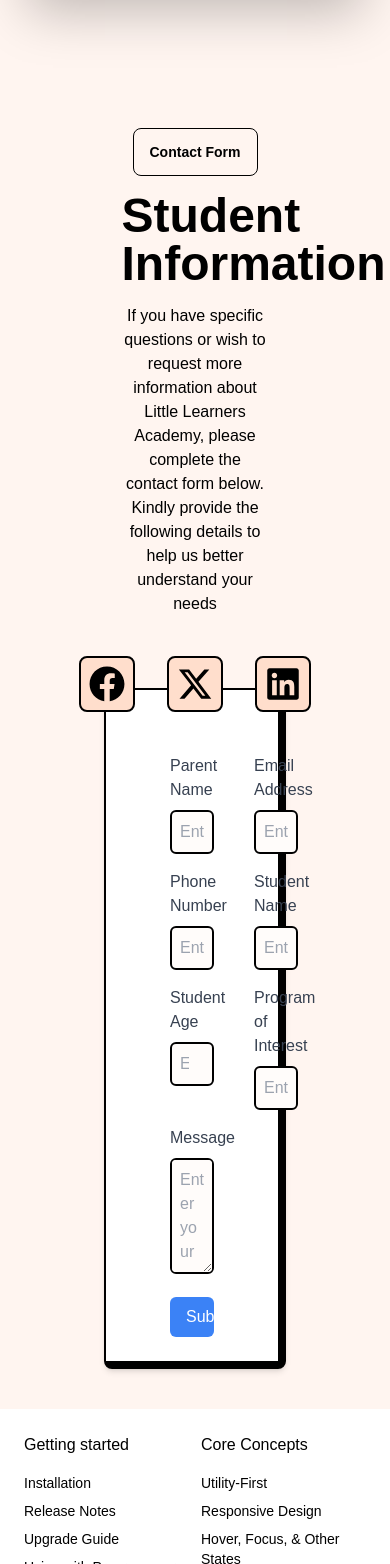
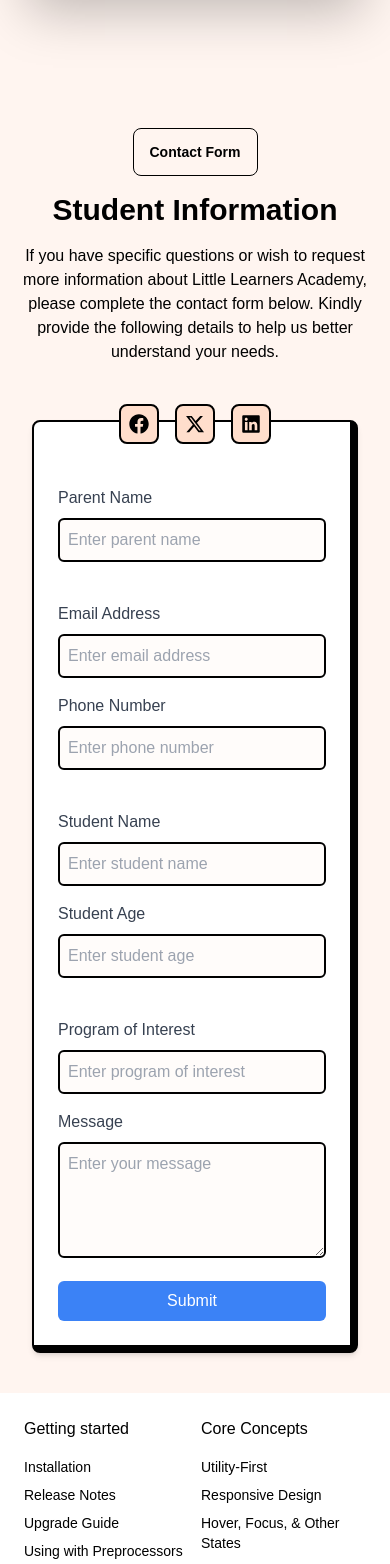
Before and after one commit to sharif57/next-school, a Next.js app: page /contact in a window 390 px wide. Shown: the part 1004-2568 px from the top of the page. Built offline with nearby package versions, Linux system fonts and the light colour scheme.

Commit message:
contact section responsive done

```diff
--- a/app/components/Information.jsx
+++ b/app/components/Information.jsx
@@ -2,36 +2,37 @@ import { FaFacebook, FaLinkedin } from "react-icons/fa";
 import { FaXTwitter } from "react-icons/fa6";
 
 const Information = () => {
-    return <div className="mt-[130px] px-8 text-black">
-
-
-        <div className="w-1/2 mx-auto text-center space-y-4 ">
-            <p className="btn btn-outline text-black font-semibold">
-                Contact Form            </p>
-            <h1 className="text-5xl font-bold">Student Information</h1>
+    return <div className="mt-[130px] lg:px-8 text-black">
+        {/* Header Section */}
+        <div className="lg:w-1/2 mx-auto text-center space-y-4">
+            <p className="btn btn-outline text-black font-semibold">Contact Form</p>
+            <h1 className="text-3xl lg:text-5xl font-bold">Student Information</h1>
             <p>
-                If you have specific questions or wish to request more information about Little Learners Academy, please complete the contact form below. Kindly provide the following details to help us better understand your needs
+                If you have specific questions or wish to request more information about Little Learners Academy, please complete the contact form below. Kindly provide the following details to help us better understand your needs.
             </p>
         </div>
 
-
-        <div className="text-2xl font-bold  text-center relative -mb-6 mt-10 flex flex-row justify-center">
-            <div className="flex flex-row gap-8">
-                <FaFacebook className="size-14 border-2 border-black p-2 bg-[#ffdecc]  rounded-lg" />
-                <FaXTwitter className="size-14 border-2 border-black p-2 bg-[#ffdecc]  rounded-lg" />
-                <FaLinkedin className="size-14 border-2 border-black p-2 bg-[#ffdecc]  rounded-lg" />
+        {/* Social Media Icons */}
+        <div className="text-2xl font-bold text-center relative -mb-6 mt-10">
+            <div className="flex justify-center gap-4 lg:gap-8">
+                <FaFacebook className="size-10 lg:size-14 border-2 border-black p-2 bg-[#ffdecc] rounded-lg" />
+                <FaXTwitter className="size-10 lg:size-14 border-2 border-black p-2 bg-[#ffdecc] rounded-lg" />
+                <FaLinkedin className="size-10 lg:size-14 border-2 border-black p-2 bg-[#ffdecc] rounded-lg" />
             </div>
         </div>
-        <div className=" mx-14 p-6 px-16 bg-white shadow-md rounded-lg border-2 border-r-8 border-b-8 border-black">
+
+        {/* Form Container */}
+        <div className="mx-4 lg:mx-14 p-6 lg:px-16 bg-white shadow-md rounded-lg border-2 border-r-8 border-b-8 border-black">
             <form className="mt-10">
-                <div className="flex gap-10">
+                {/* First Row (Parent Name, Email) */}
+                <div className="flex flex-col lg:flex-row gap-6 lg:gap-10">
                     <div className="mb-4 w-full">
                         <label className="block text-gray-700 font-medium mb-2">Parent Name</label>
                         <input
                             type="text"
                             name="parentName"
                             placeholder="Enter parent name"
-                            className="w-full p-2 border-2 border-black  rounded-md bg-[#fffcfa] "
+                            className="w-full p-2 border-2 border-black rounded-md bg-[#fffcfa]"
                             required
                         />
                     </div>
@@ -40,21 +41,22 @@ const Information = () => {
                         <input
                             type="email"
                             name="email"
-
                             placeholder="Enter email address"
-                            className="w-full p-2 border-2 border-black  rounded-md bg-[#fffcfa]"
+                            className="w-full p-2 border-2 border-black rounded-md bg-[#fffcfa]"
                             required
                         />
                     </div>
                 </div>
-                <div className="flex gap-10">
+
+                {/* Second Row (Phone Number, Student Name) */}
+                <div className="flex flex-col lg:flex-row gap-6 lg:gap-10">
                     <div className="mb-4 w-full">
                         <label className="block text-gray-700 font-medium mb-2">Phone Number</label>
                         <input
                             type="tel"
                             name="phone"
                             placeholder="Enter phone number"
-                            className="w-full p-2 border-2 border-black  rounded-md bg-[#fffcfa]"
+                            className="w-full p-2 border-2 border-black rounded-md bg-[#fffcfa]"
                             required
                         />
                     </div>
@@ -64,19 +66,21 @@ const Information = () => {
                             type="text"
                             name="studentName"
                             placeholder="Enter student name"
-                            className="w-full p-2 border-2 border-black  rounded-md bg-[#fffcfa]"
+                            className="w-full p-2 border-2 border-black rounded-md bg-[#fffcfa]"
                             required
                         />
                     </div>
                 </div>
-                <div className="flex gap-10">
+
+                {/* Third Row (Student Age, Program of Interest) */}
+                <div className="flex flex-col lg:flex-row gap-6 lg:gap-10">
                     <div className="mb-4 w-full">
                         <label className="block text-gray-700 font-medium mb-2">Student Age</label>
                         <input
                             type="number"
                             name="studentAge"
                             placeholder="Enter student age"
-                            className="w-full p-2 border-2 border-black  rounded-md bg-[#fffcfa]"
+                            className="w-full p-2 border-2 border-black rounded-md bg-[#fffcfa]"
                             required
                         />
                     </div>
@@ -86,21 +90,25 @@ const Information = () => {
                             type="text"
                             name="programOfInterest"
                             placeholder="Enter program of interest"
-                            className="w-full p-2 border-2 border-black  rounded-md bg-[#fffcfa]"
+                            className="w-full p-2 border-2 border-black rounded-md bg-[#fffcfa]"
                             required
                         />
                     </div>
                 </div>
+
+                {/* Message Input */}
                 <div className="mb-4">
                     <label className="block text-gray-700 font-medium mb-2">Message</label>
                     <textarea
                         name="message"
                         placeholder="Enter your message"
-                        className="w-full p-2 border-2 border-black  rounded-md bg-[#fffcfa]"
+                        className="w-full p-2 border-2 border-black rounded-md bg-[#fffcfa]"
                         rows="4"
                         required
                     />
                 </div>
+
+                {/* Submit Button */}
                 <button
                     type="submit"
                     className="w-full bg-blue-500 text-white font-medium py-2 px-4 rounded-md hover:bg-blue-600 focus:outline-none focus:ring-2 focus:ring-blue-500"
@@ -109,6 +117,7 @@ const Information = () => {
                 </button>
             </form>
         </div>
-    </div>;
+    </div>
+        ;
 };
 export default Information;
```
